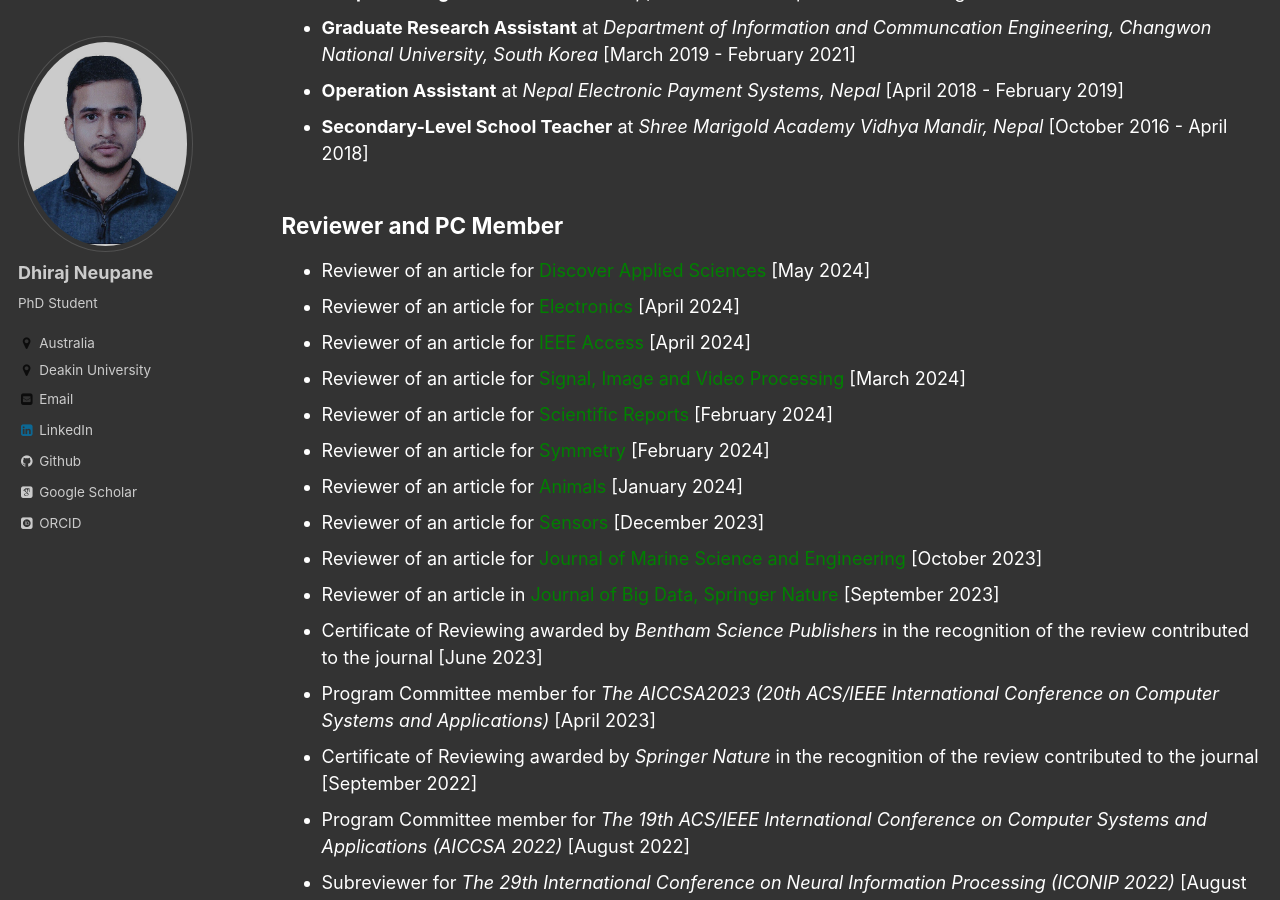
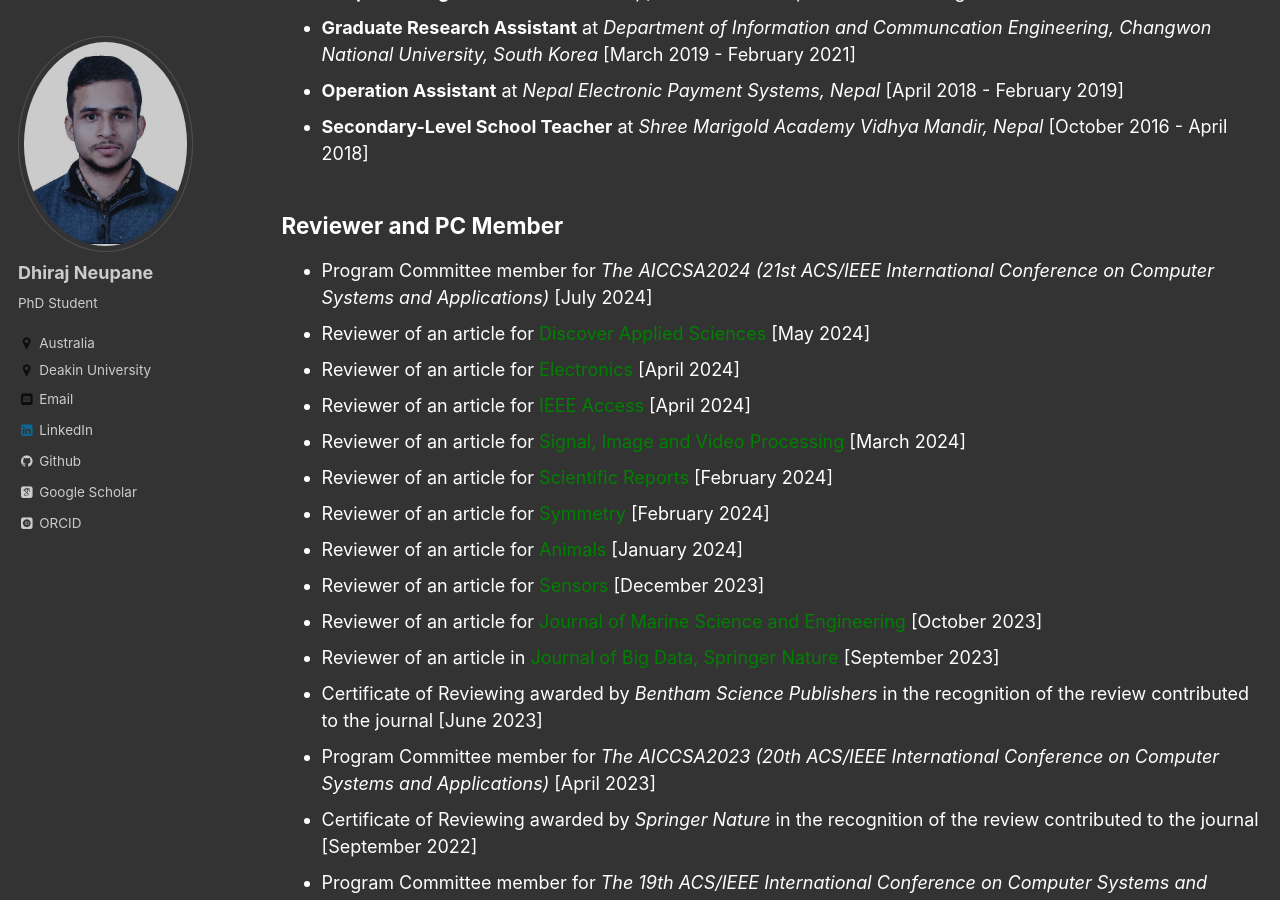
Before and after one commit to dhirajneupane/academicPortfolio, a Jekyll site: the page built from _pages/service.md, in a window 1280 px wide and 900 px high, scrolled down 357 px. Built offline with Jekyll 4.4.1, drawn with Linux system fonts in a browser that asks for light colours; some web fonts are replaced.

Commit message:
Update service.md

```diff
--- a/_pages/service.md
+++ b/_pages/service.md
@@ -21,6 +21,7 @@ Professional Experiences
 * **Secondary-Level School Teacher** at _Shree Marigold Academy Vidhya Mandir, Nepal_ [October 2016 - April 2018]
 
 ## Reviewer and PC Member
+* Program Committee member for _The AICCSA2024 (21st ACS/IEEE International Conference on Computer Systems and Applications)_ [July 2024]
 * Reviewer of an article for [<span style="color:green">Discover Applied Sciences</span>](https://link.springer.com/journal/42452){:target="_blank"} [May 2024]
 * Reviewer of an article for [<span style="color:green">Electronics</span>](https://www.mdpi.com/journal/electronics/about){:target="_blank"} [April 2024]
 * Reviewer of an article for [<span style="color:green">IEEE Access</span>](https://ieeeaccess.ieee.org/){:target="_blank"} [April 2024]
```
